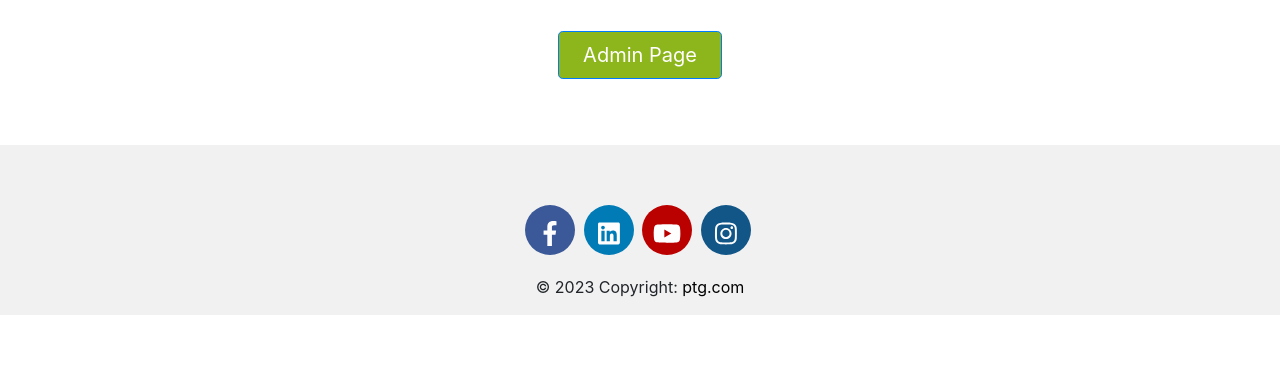
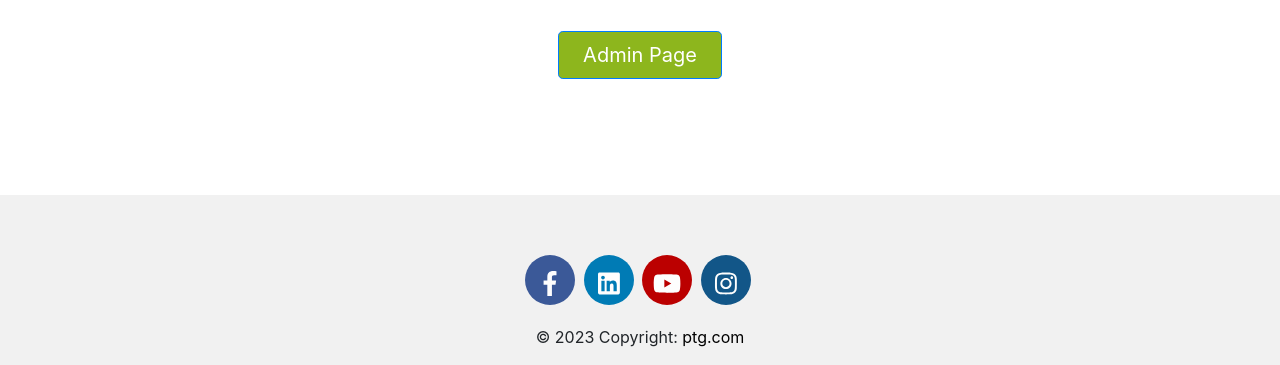
Before and after one commit to georges-hayek/UsersPortal, a Flask app: template templates/runworkflow.html in a window 1280 px wide. Shown: the part 515-880 px from the top of the page. Before the commit the page ends 830 px from the top, so only its background shows below. Run offline with Flask 2, Linux system fonts and the light colour scheme; the template is opened without the code that fills it, so the values that code supplies are empty; some libraries are stand-ins or nearby versions.

Commit message:
add margin-top

```diff
--- a/templates/hello.html
+++ b/templates/hello.html
@@ -210,7 +210,7 @@
                 /* Create two equal columns that floats next to each other */
           .column {
             float: left;
-            width: 30%;
+            width: 40%;
             padding: 10px;
 
           }
--- a/templates/runworkflow.html
+++ b/templates/runworkflow.html
@@ -261,7 +261,7 @@
      <script defer src="https://use.fontawesome.com/releases/v5.0.13/js/all.js" integrity="sha384-xymdQtn1n3lH2wcu0qhcdaOpQwyoarkgLVxC/wZ5q7h9gHtxICrpcaSUfygqZGOe" crossorigin="anonymous"></script>
 
 
-     <footer style="padding-top: 60px; background-color: #f1f1f1; margin-top: 50px;">
+     <footer style="padding-top: 60px; background-color: #f1f1f1; margin-top: 100px;">
        <div class="rounded-social-buttons">
                          <a class="social-button facebook" href="https://www.facebook.com/ProcomixTechnologyGroup" target="_blank"><i class="fab fa-facebook-f"></i></a>
                          <a class="social-button linkedin" href="https://www.linkedin.com/company/procomix" target="_blank"><i class="fab fa-linkedin"></i></a>
```
